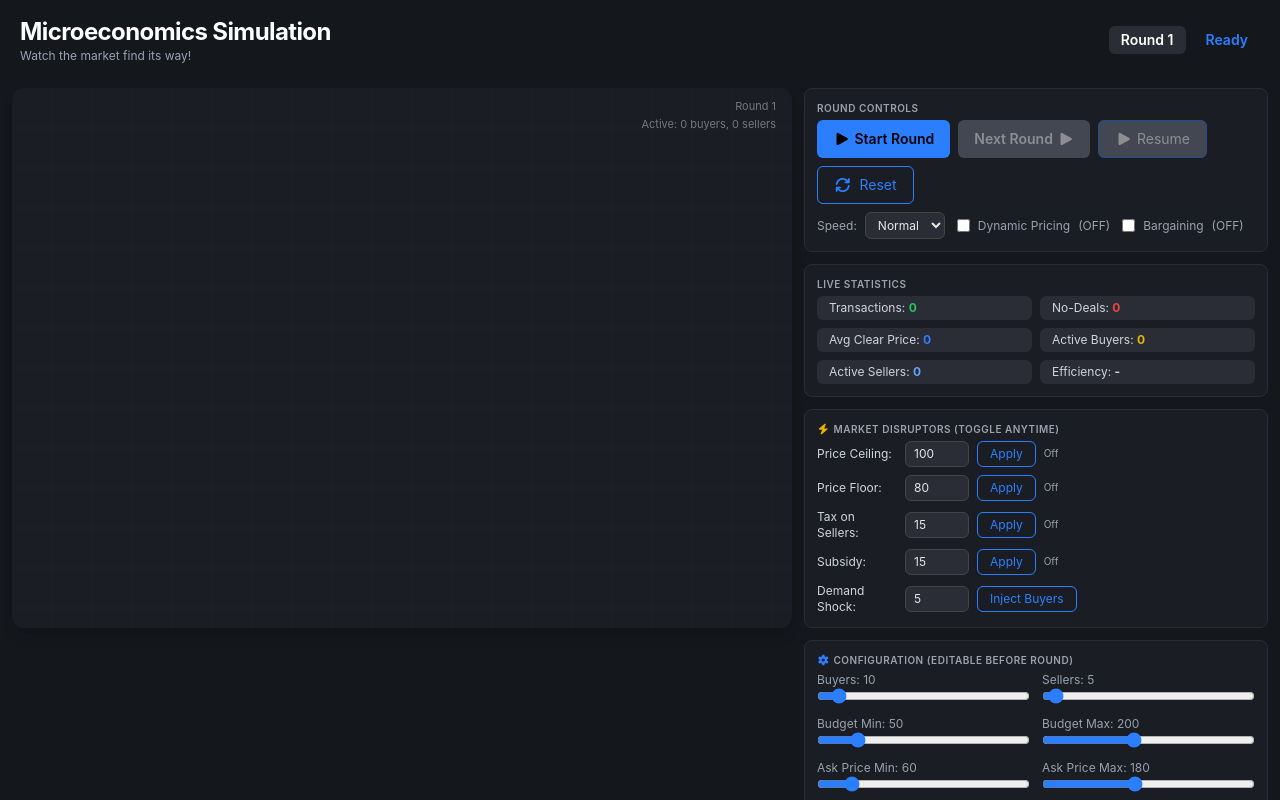
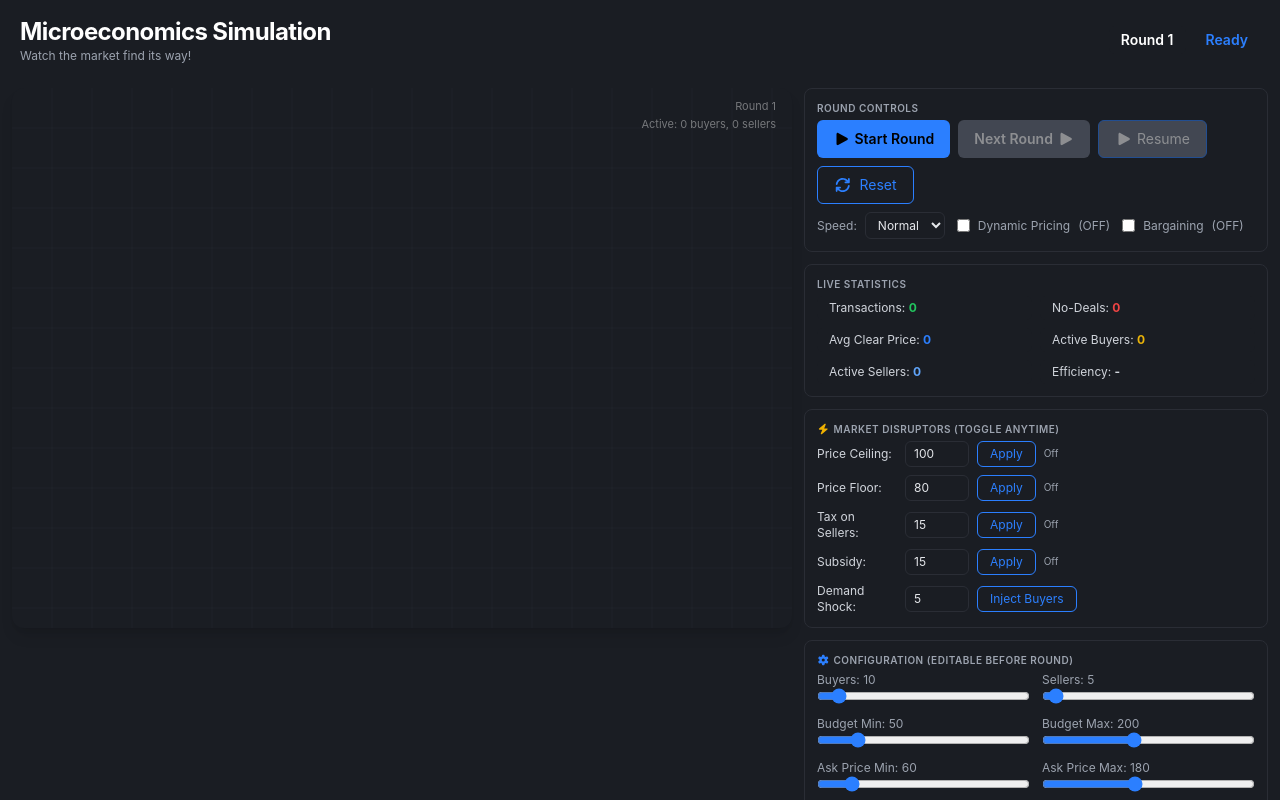
Before and after one commit to melquidez/microeconomics-market-simulation, a Next.js app: page / in a window 1280 px wide. Shown: the top 800 px of the page. Built offline with nearby package versions, Linux system fonts and the light colour scheme.

Commit message:
Minor fix on class

```diff
--- a/src/app/page.tsx
+++ b/src/app/page.tsx
@@ -128,7 +128,7 @@ function App() {
     // Chart updates reactively through <Chart> props (datasets + annotations).
 
     return (
-        <div className="min-h-screen flex flex-col items-center py-4 px-3 bg-[#14171c] text-gray-300 font-['Inter']">
+        <div className="min-h-screen flex flex-col items-center py-4 px-3 bg-panel text-gray-300 font-['Inter']">
             <header className="w-full max-w-full flex items-center justify-between mb-3 px-2">
                 <div>
                     <h1 className="text-2xl font-bold text-white tracking-tight">Microeconomics Simulation</h1>
@@ -137,7 +137,7 @@ function App() {
 
 
                 <div className="flex gap-2 items-center">
-                    <span className="stat-badge text-white font-semibold bg-[#2a2d35] rounded-md px-3 py-1 text-sm">
+                    <span className="stat-badge text-white font-semibold bg-panel rounded-md px-3 py-1 text-sm">
                         Round {sim.round}
                     </span>
                     <span
--- a/src/components/Canvas.tsx
+++ b/src/components/Canvas.tsx
@@ -160,5 +160,5 @@ export const Canvas: React.FC<CanvasProps> = ({
         );
     }, [sellers, buyers, animations, round, isSellerActive, getEffectiveAsk, frame]);
 
-    return <canvas ref={canvasRef} width="780" height="540" className="rounded-xl bg-[#1a1d23] shadow-lg block" />;
+    return <canvas ref={canvasRef} width="780" height="540" className="rounded-xl bg-panel shadow-lg block" />;
 };
--- a/src/components/Controls.tsx
+++ b/src/components/Controls.tsx
@@ -89,7 +89,7 @@ export const Controls: React.FC<ControlsProps> = ({
                 <div className="flex items-center gap-2">
                     <label className="text-xs text-muted">Speed:</label>
                     <select
-                        className="bg-[#2a2d35] border border-[#444] text-gray-200 rounded-md px-2 py-1 text-xs"
+                        className="bg-panel border border-border text-gray-200 rounded-md px-2 py-1 text-xs"
                         value={speed}
                         onChange={(e) => onSpeedChange(e.target.value as 'slow' | 'normal' | 'fast')}
                     >
@@ -99,7 +99,7 @@ export const Controls: React.FC<ControlsProps> = ({
                     </select>
                 </div>
                 <div className="flex items-center gap-2">
-                    <label className="flex items-center gap-2 text-xs text-gray-400 cursor-pointer">
+                    <label className="flex items-center gap-2 text-xs text-muted cursor-pointer">
                         <input
                             type="checkbox"
                             checked={dynamicPricing}
@@ -110,7 +110,7 @@ export const Controls: React.FC<ControlsProps> = ({
                     <span className="text-xs text-muted">{dynamicPricing ? '(ON)' : '(OFF)'}</span>
                 </div>
                 <div className="flex items-center gap-2">
-                    <label className="flex items-center gap-2 text-xs text-gray-400 cursor-pointer">
+                    <label className="flex items-center gap-2 text-xs text-muted cursor-pointer">
                         <input
                             type="checkbox"
                             checked={bargaining}
--- a/src/components/Disruptors.tsx
+++ b/src/components/Disruptors.tsx
@@ -51,7 +51,7 @@ export const Disruptors: React.FC<DisruptorsProps> = ({
                         defaultValue={100}
                         min={10}
                         max={300}
-                        className="w-16 bg-[#2a2d35] border border-[#444] text-gray-200 rounded-md px-2 py-1 text-xs"
+                        className="w-16 bg-panel border border-border text-gray-200 rounded-md px-2 py-1 text-xs"
                     />
                     <button
                         className="btn-outline border border-accent text-accent rounded-md px-3 py-1 text-xs"
@@ -73,7 +73,7 @@ export const Disruptors: React.FC<DisruptorsProps> = ({
                         defaultValue={80}
                         min={10}
                         max={300}
-                        className="w-16 bg-[#2a2d35] border border-[#444] text-gray-200 rounded-md px-2 py-1 text-xs"
+                        className="w-16 bg-panel border border-border text-gray-200 rounded-md px-2 py-1 text-xs"
                     />
                     <button
                         className="btn-outline border border-accent text-accent rounded-md px-3 py-1 text-xs"
@@ -95,7 +95,7 @@ export const Disruptors: React.FC<DisruptorsProps> = ({
                         defaultValue={15}
                         min={1}
                         max={100}
-                        className="w-16 bg-[#2a2d35] border border-[#444] text-gray-200 rounded-md px-2 py-1 text-xs"
+                        className="w-16 bg-panel border border-border text-gray-200 rounded-md px-2 py-1 text-xs"
                     />
                     <button
                         className="btn-outline border border-accent text-accent rounded-md px-3 py-1 text-xs"
@@ -117,7 +117,7 @@ export const Disruptors: React.FC<DisruptorsProps> = ({
                         defaultValue={15}
                         min={1}
                         max={100}
-                        className="w-16 bg-[#2a2d35] border border-[#444] text-gray-200 rounded-md px-2 py-1 text-xs"
+                        className="w-16 bg-panel border border-border text-gray-200 rounded-md px-2 py-1 text-xs"
                     />
                     <button
                         className="btn-outline border border-accent text-accent rounded-md px-3 py-1 text-xs"
@@ -139,7 +139,7 @@ export const Disruptors: React.FC<DisruptorsProps> = ({
                         defaultValue={5}
                         min={1}
                         max={20}
-                        className="w-16 bg-[#2a2d35] border border-[#444] text-gray-200 rounded-md px-2 py-1 text-xs"
+                        className="w-16 bg-panel border border-border text-gray-200 rounded-md px-2 py-1 text-xs"
                     />
                     <button
                         className="btn-outline border border-accent text-accent rounded-md px-3 py-1 text-xs"
--- a/src/components/Stats.tsx
+++ b/src/components/Stats.tsx
@@ -15,22 +15,22 @@ export const Stats: React.FC<StatsType> = ({
                 Live Statistics
             </div>
             <div className="grid grid-cols-2 gap-2 text-xs">
-                <div className="stat-badge bg-[#2a2d35] rounded-md px-3 py-1">
+                <div className="stat-badge bg-panel rounded-md px-3 py-1">
                     Transactions: <span className="text-success font-bold">{transactions}</span>
                 </div>
-                <div className="stat-badge bg-[#2a2d35] rounded-md px-3 py-1">
+                <div className="stat-badge bg-panel rounded-md px-3 py-1">
                     No-Deals: <span className="text-danger font-bold">{noDeals}</span>
                 </div>
-                <div className="stat-badge bg-[#2a2d35] rounded-md px-3 py-1">
+                <div className="stat-badge bg-panel rounded-md px-3 py-1">
                     Avg Clear Price: <span className="text-accent font-bold">{avgPrice}</span>
                 </div>
-                <div className="stat-badge bg-[#2a2d35] rounded-md px-3 py-1">
+                <div className="stat-badge bg-panel rounded-md px-3 py-1">
                     Active Buyers: <span className="text-buyer font-bold">{activeBuyers}</span>
                 </div>
-                <div className="stat-badge bg-[#2a2d35] rounded-md px-3 py-1">
+                <div className="stat-badge bg-panel rounded-md px-3 py-1">
                     Active Sellers: <span className="text-seller font-bold">{activeSellers}</span>
                 </div>
-                <div className="stat-badge bg-[#2a2d35] rounded-md px-3 py-1">
+                <div className="stat-badge bg-panel rounded-md px-3 py-1">
                     Efficiency: <span className="font-bold">{efficiency}</span>
                 </div>
             </div>
--- a/src/components/SummaryModal.tsx
+++ b/src/components/SummaryModal.tsx
@@ -48,7 +48,7 @@ export const SummaryModal: React.FC<SummaryModalProps> = ({
       onClick={onClose} // Clicking backdrop closes modal
     >
       <div
-        className="bg-[#21252b] border border-[#444] rounded-xl p-6 max-w-md w-full shadow-2xl"
+        className="bg-panel border border-border rounded-xl p-6 max-w-md w-full shadow-2xl"
         onClick={(e) => e.stopPropagation()} // Prevent closing when clicking inside
       >
         <h2 className="text-xl font-bold text-white mb-3">
@@ -56,27 +56,27 @@ export const SummaryModal: React.FC<SummaryModalProps> = ({
           Round Summary
         </h2>
         <div className="grid grid-cols-2 gap-3 text-sm">
-          <div className="stat-badge bg-[#2a2d35] rounded-md px-3 py-1">
+          <div className="stat-badge bg-panel rounded-md px-3 py-1">
             <FontAwesomeIcon icon={faCheckCircle} className="text-green-500 mr-1" />
             Transactions: <b className="text-success">{totalTrans}</b>
           </div>
-          <div className="stat-badge bg-[#2a2d35] rounded-md px-3 py-1">
+          <div className="stat-badge bg-panel rounded-md px-3 py-1">
             <FontAwesomeIcon icon={faClose} className="text-red-500 mr-1" />
             No-Deals: <b className="text-danger">{totalNoDeal}</b>
           </div>
-          <div className="stat-badge bg-[#2a2d35] rounded-md px-3 py-1">
+          <div className="stat-badge bg-panel rounded-md px-3 py-1">
             <FontAwesomeIcon icon={faMoneyBill} className="text-yellow-500 mr-1" />
             Avg Clear Price: <b className="text-accent">₱{avgPrice.toFixed(1)}</b>
           </div>
-          <div className="stat-badge bg-[#2a2d35] rounded-md px-3 py-1">
+          <div className="stat-badge bg-panel rounded-md px-3 py-1">
             <FontAwesomeIcon icon={faShoppingCart} className="text-blue-500 mr-1" />
             Consumer Surplus: <b>₱{totalConsumerSurplus.toFixed(0)}</b>
           </div>
-          <div className="stat-badge bg-[#2a2d35] rounded-md px-3 py-1">
-            <FontAwesomeIcon icon={faBuilding} className='text-gray-400 mr-1' />
+          <div className="stat-badge bg-panel rounded-md px-3 py-1">
+            <FontAwesomeIcon icon={faBuilding} className='text-muted mr-1' />
             Producer Surplus: <b>₱{totalProducerSurplus.toFixed(0)}</b>
           </div>
-          <div className="stat-badge bg-[#2a2d35] rounded-md px-3 py-1 col-span-2">
+          <div className="stat-badge bg-panel rounded-md px-3 py-1 col-span-2">
             <FontAwesomeIcon icon={faChartArea} className="text-green-500 mr-1" />
             Efficiency: <b>{efficiency}%</b> (transactions / total buyers)
           </div>
```
Also changed, not shown: src/components/Config.tsx (+9 -9 lines), src/components/LogTable.tsx (+20 -20 lines).
